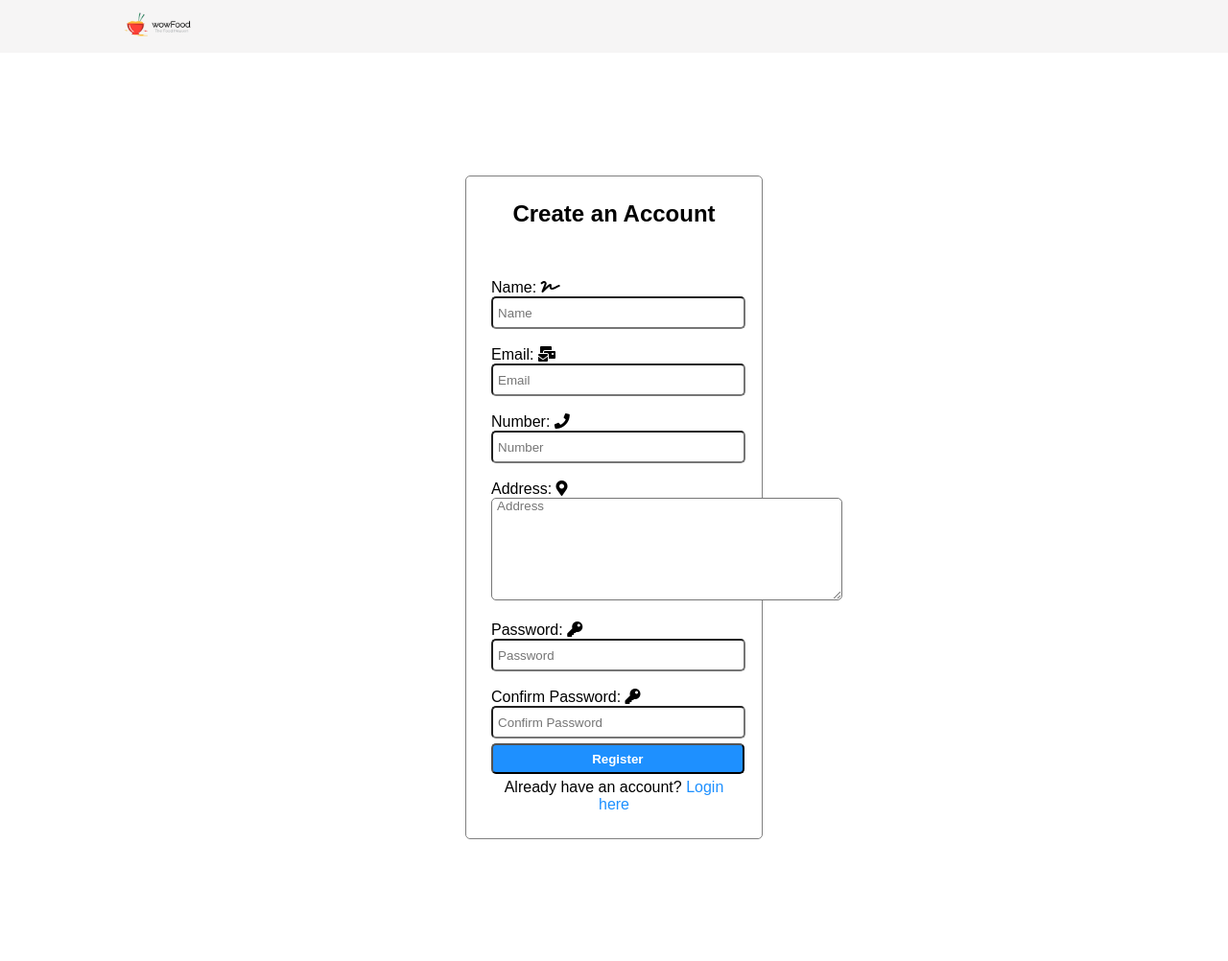
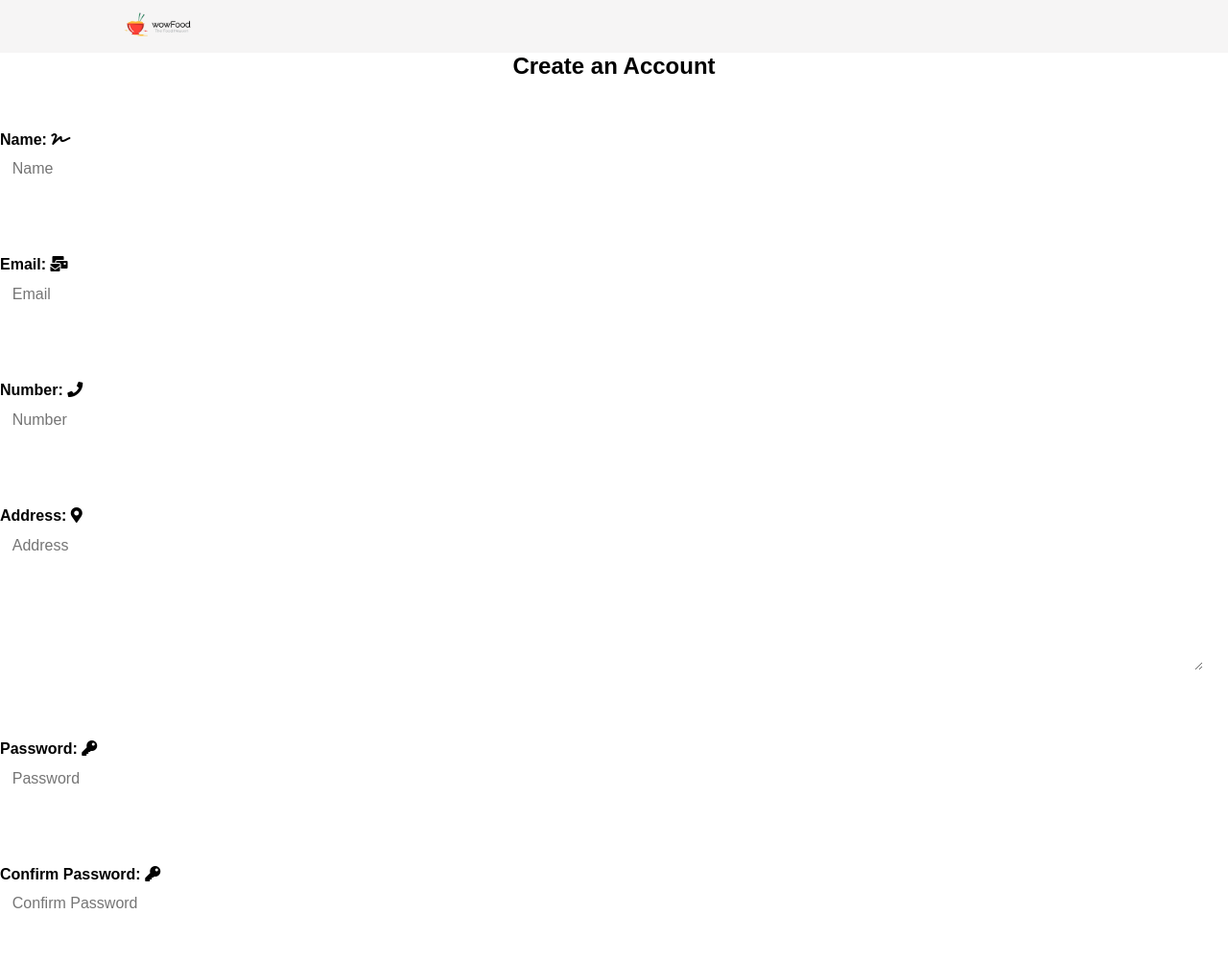
Before and after one commit to Hannan84/Food_Order, a PHP site: page /user_reg.php in a window 1280 px wide. Shown: the top 1002 px of the page at 96% size. Run offline with PHP 8.4, Linux system fonts and the light colour scheme; some libraries are stand-ins or nearby versions.

Commit message:
some line modified with css

```diff
--- a/user_reg.php
+++ b/user_reg.php
@@ -34,7 +34,7 @@ if (isset($_POST['submit'])){
 </section>
 <!-- Navbar Section Ends Here -->
 
-<div class="login">
+<div class="form-container">
     <h3 class="text-center">Create an Account</h3>
     <br>
     <?php if (isset($_SESSION['pass_not_match'])){?>
@@ -75,34 +75,34 @@ if (isset($_POST['submit'])){
     </br>
     <form action="" method="post">
         <br>
-        <div class="form-group">
+        <div class="order-label">
             <label for="Name"">Name: <i class="fas fa-signature"></i></label>
-            <input required type="text" class="form-control" name="name" placeholder="Name">
+            <input required type="text" class="input-responsive" name="name" placeholder="Name">
         </div>
         <br>
-        <div class="form-group">
+        <div class="order-label">
             <label for="Email"">Email: <i class="fas fa-mail-bulk"></i></label>
-            <input required type="text" class="form-control" name="email" placeholder="Email">
+            <input required type="text" class="input-responsive" name="email" placeholder="Email">
         </div>
         <br>
-        <div class="form-group">
+        <div class="order-label">
             <label for="Number"">Number: <i class="fas fa-phone"></i></label>
-            <input required type="number" class="form-control" name="number" placeholder="Number">
+            <input required type="number" class="input-responsive" name="number" placeholder="Number">
         </div>
         <br>
-        <div class="form-group">
+        <div class="order-label">
             <label for="Address"">Address: <i class="fas fa-map-marker-alt"></i></label>
-            <textarea required name="address" class="border-radius" cols="43" rows="7" placeholder="Address"></textarea>
+            <textarea required name="address" class="input-responsive" cols="43" rows="7" placeholder="Address"></textarea>
         </div>
         <br>
-        <div class="form-group">
+        <div class="order-label">
             <label for="Password"">Password: <i class="fas fa-key"></i></label>
-            <input required type="password" class="form-control" name="password" placeholder="Password">
+            <input required type="password" class="input-responsive" name="password" placeholder="Password">
         </div>
         <br>
-        <div class="form-group">
+        <div class="order-label">
             <label for="Confirm Password"">Confirm Password: <i class="fas fa-key"></i></label>
-            <input required type="password" class="form-control" name="con_password" placeholder="Confirm Password">
+            <input required type="password" class="input-responsive" name="con_password" placeholder="Confirm Password">
         </div>
         <button type="submit" name="submit" class="btn-primary-login">Register</button>
         <div class="text-center margin-top">
```
